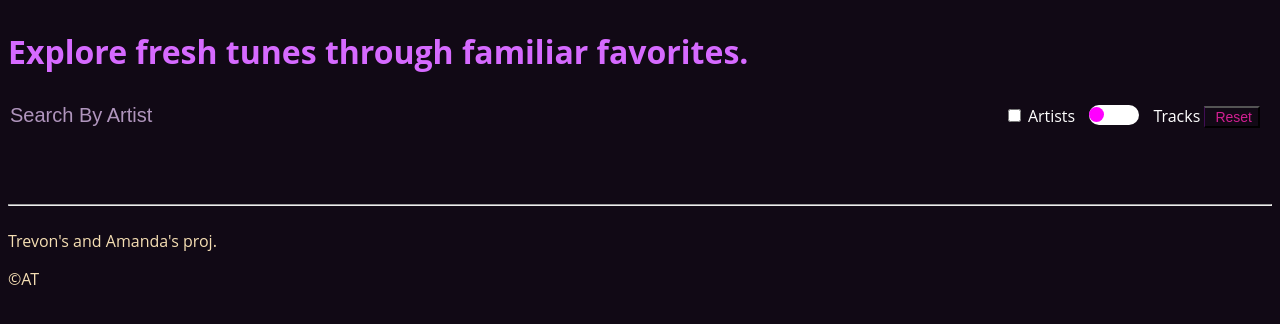
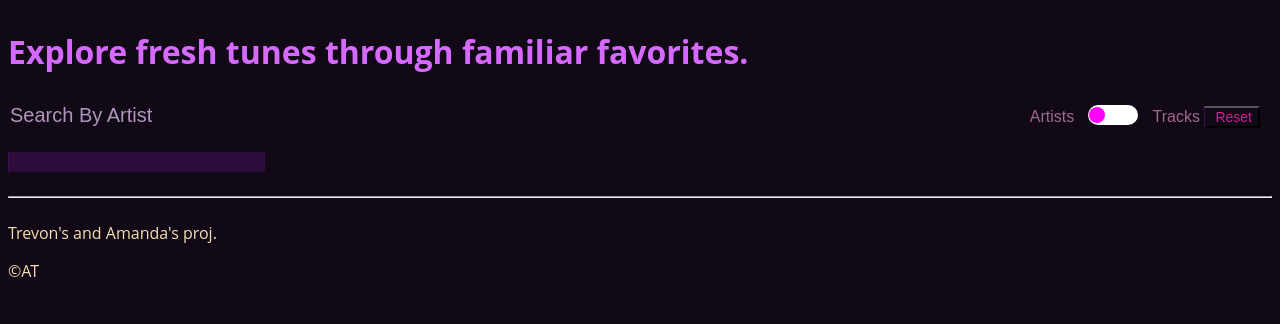
Before and after one commit to ATL-Marcy/AT, a plain HTML site: page index.html in a window 1280 px wide. Shown: the part 104-428 px from the top of the page. Drawn offline with Linux system fonts and the light colour scheme; no server answers.

Commit message:
Working on toggle button

```diff
--- a/index.html
+++ b/index.html
@@ -27,7 +27,7 @@
         <div class="search">
           <input aria-owns aria-activedescendant type ="text" class= "search" placeholder="Search By Artist" value = "">
 
-          <ul id="results"></ul>
+          <ul role="listbox" id="results"></ul>
 
           </div>
               <label class = "toggles">
--- a/style.css
+++ b/style.css
@@ -110,10 +110,24 @@ hr{
 }
 
 ul {
+    overflow: hidden;
+    flex: 0;
+    appearance: none;
+    border: 0 none;
+    font-family: Source Sans Pro,sans-serif;
+    font-size: 16px;
+    cursor: pointer;
+    margin-right: 12px;
+    color: #86155e;
+    padding-left: 10px;
+    border-left: 1px solid #400d54;
+    background: transparent;
+    padding-right: 0;
+    background-color: rgba(64,13,84,.6);
+    transition: background-color .2s;
     list-style-type: none;
     display: flex;
     flex-direction: column;
-    overflow: hidden;
     padding:10px;
     cursor:pointer
   }
@@ -166,10 +180,23 @@ ul {
     border-radius: 50%;
     content: "";
     display: block;
-    width:15px;
-    height: 15px;
+    width:16px;
+    height: 16px;
     position: absolute;
+    left:1px;
     top: 2px;
+  }
+  input[type="checkbox"]{
+    display:none
+  }
+  input[type="checkbox"]:checked ~ .artists{
+    color:#ffa9e1;
+  }
+
+  .artists,.tracks {
+    font-family: Source Sans Pro,sans-serif;
+    font-weight: 400;
+    color:rgba(255,169,225,.6);
   }
 
   form{
@@ -179,6 +206,3 @@ ul {
     align-items: baseline;
     justify-content: space-between;
   }
-  .artists,.tracks {
-    color:white;
-  }
```
